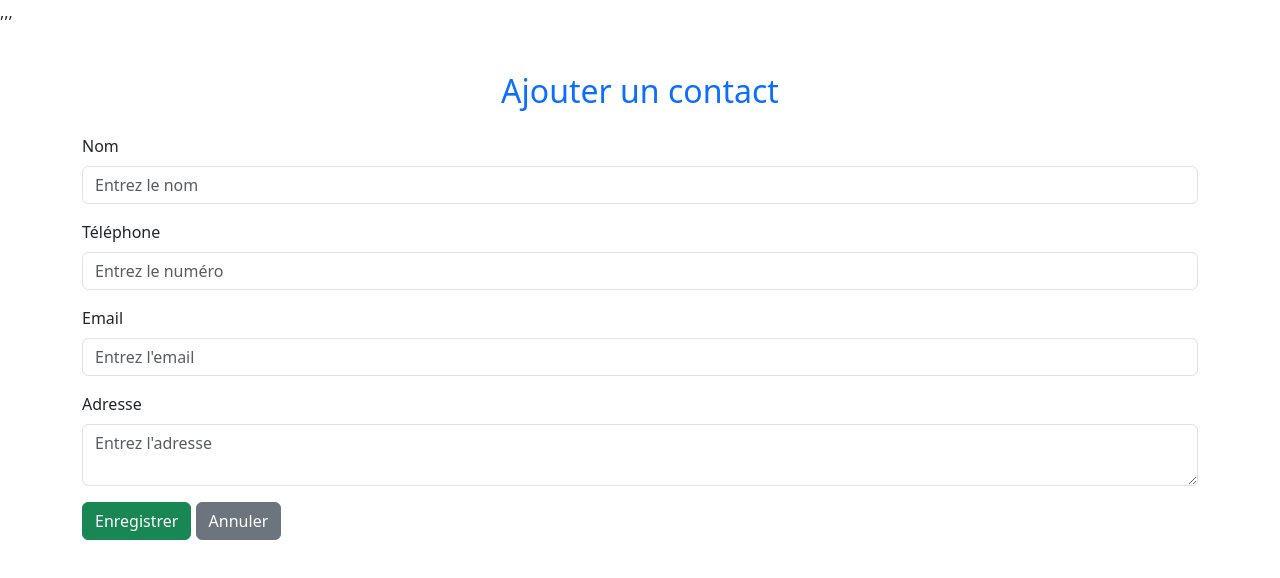
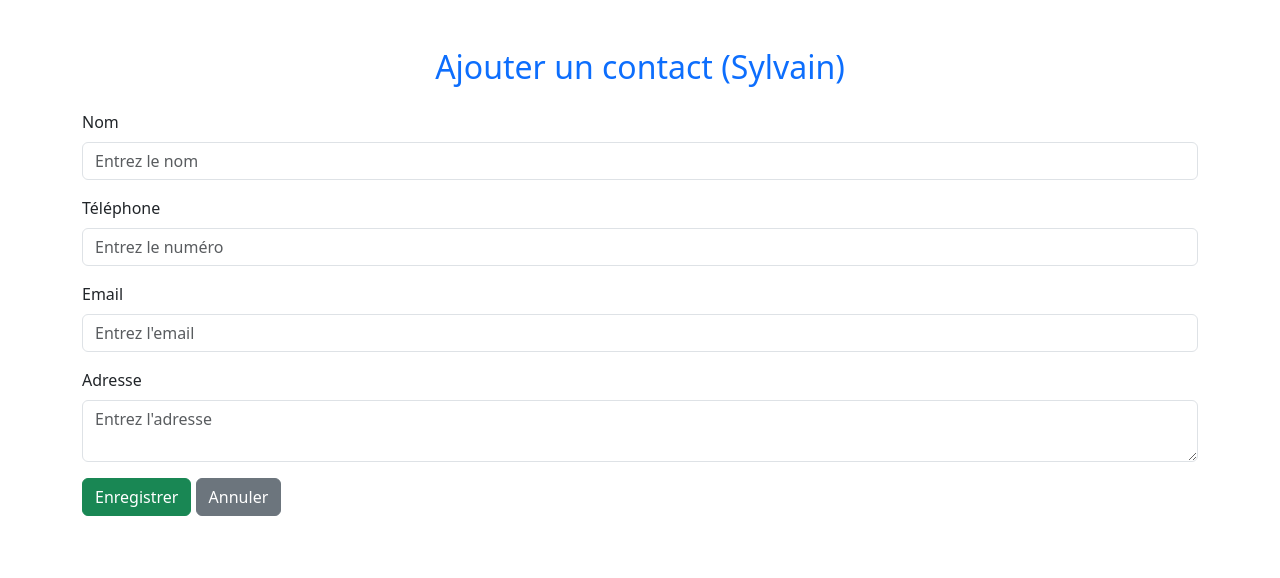
Before and after one commit to oceannemessina716-cmd/ProjetGroupe, a plain HTML site: page ajouter.html in a window 1280 px wide. Drawn offline with nearby package versions, Linux system fonts and the light colour scheme.

Commit message:
C4-Sylvain: Ajout de la modification minimale pour C1 (Nom ajouté à l'entete)

```diff
--- a/ajouter.html
+++ b/ajouter.html
@@ -7,9 +7,8 @@
   <link href="https://cdn.jsdelivr.net/npm/bootstrap@5.3.2/dist/css/bootstrap.min.css" rel="stylesheet">
 </head>
 <body>
-  ,,,
   <div class="container mt-5">
-    <h2 class="text-center text-primary mb-4">Ajouter un contact</h2>
+    <h2 class="text-center text-primary mb-4">Ajouter un contact (Sylvain)</h2>
     <form>
       <div class="mb-3">
         <label class="form-label">Nom</label>
```
Also changed, not shown: apropos.html (+0 -1 lines), details.html (+0 -1 lines), index.html (+0 -1 lines), liste.html (+0 -1 lines), modifier.html (+0 -1 lines), supprimer.html (+0 -1 lines).
